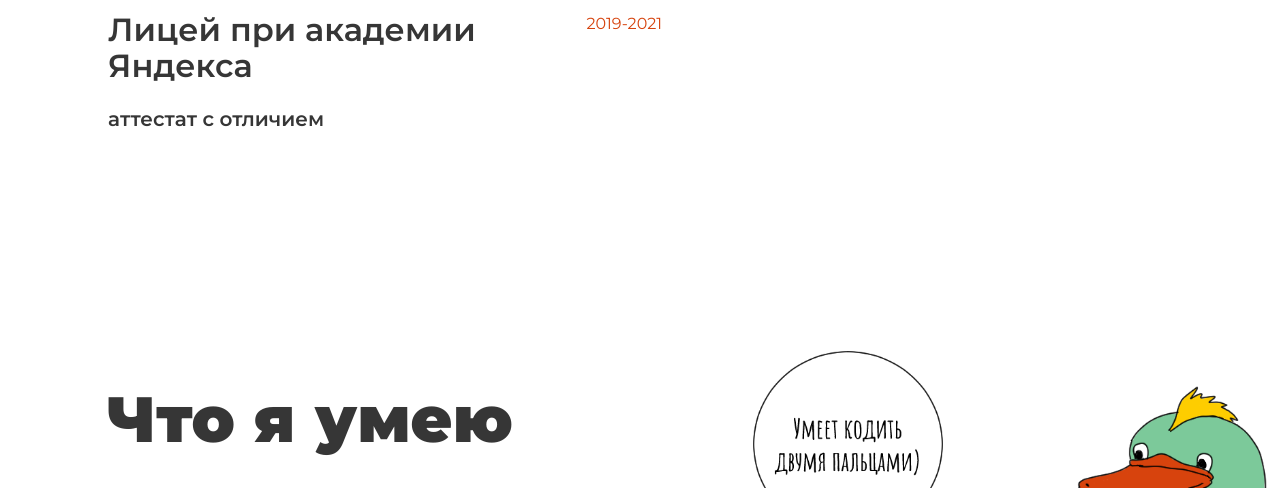
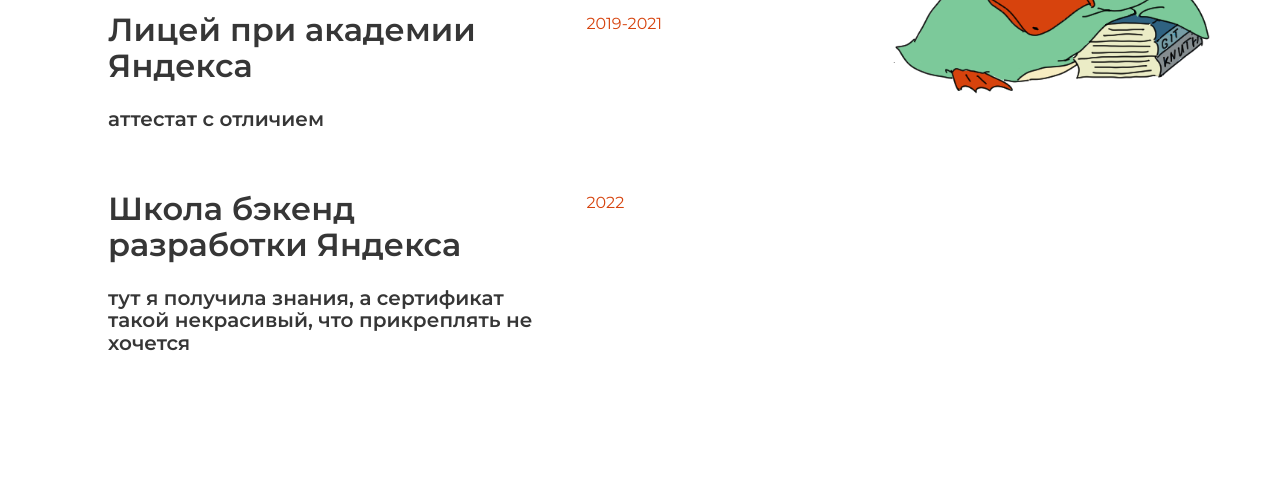
Before and after one commit to KuzmichovaMary/KuzmichovaMary.gihub.io, a plain HTML site: page index.html in a window 1280 px wide. Shown: the part 2558-3046 px from the top of the page. Drawn offline with Linux system fonts and the light colour scheme; a web font is replaced by a local one.

Commit message:
Update index.html

```diff
--- a/index.html
+++ b/index.html
@@ -148,6 +148,15 @@
                     </div>
                     <div class="column is-primary">2019-2021</div>
                 </div>
+                <p class="title is-0"></p>
+                <p class="title is-0"></p>
+                <div class="columns">
+                    <div class="column is-two-thirds">
+                        <p class="title is-3">Школа бэкенд разработки Яндекса</p>
+                        <p class="title is-5">тут я получила знания, а сертификат такой некрасивый, что прикреплять не хочется</p>
+                    </div>
+                    <div class="column is-primary">2022</div>
+                </div>
             </div>
             <div class="column centered is-full-mobile">
                 <figure class="image is-study">
```
